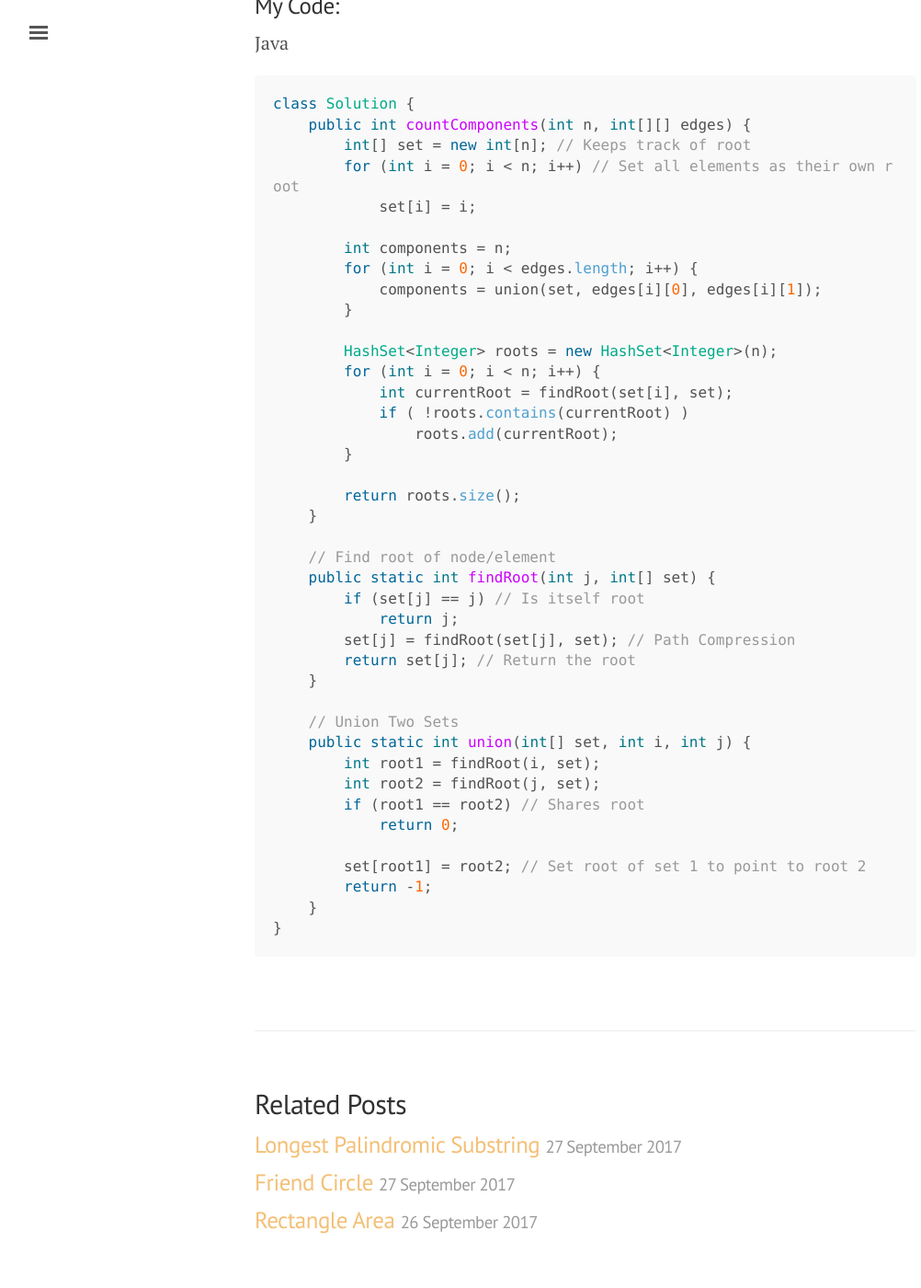
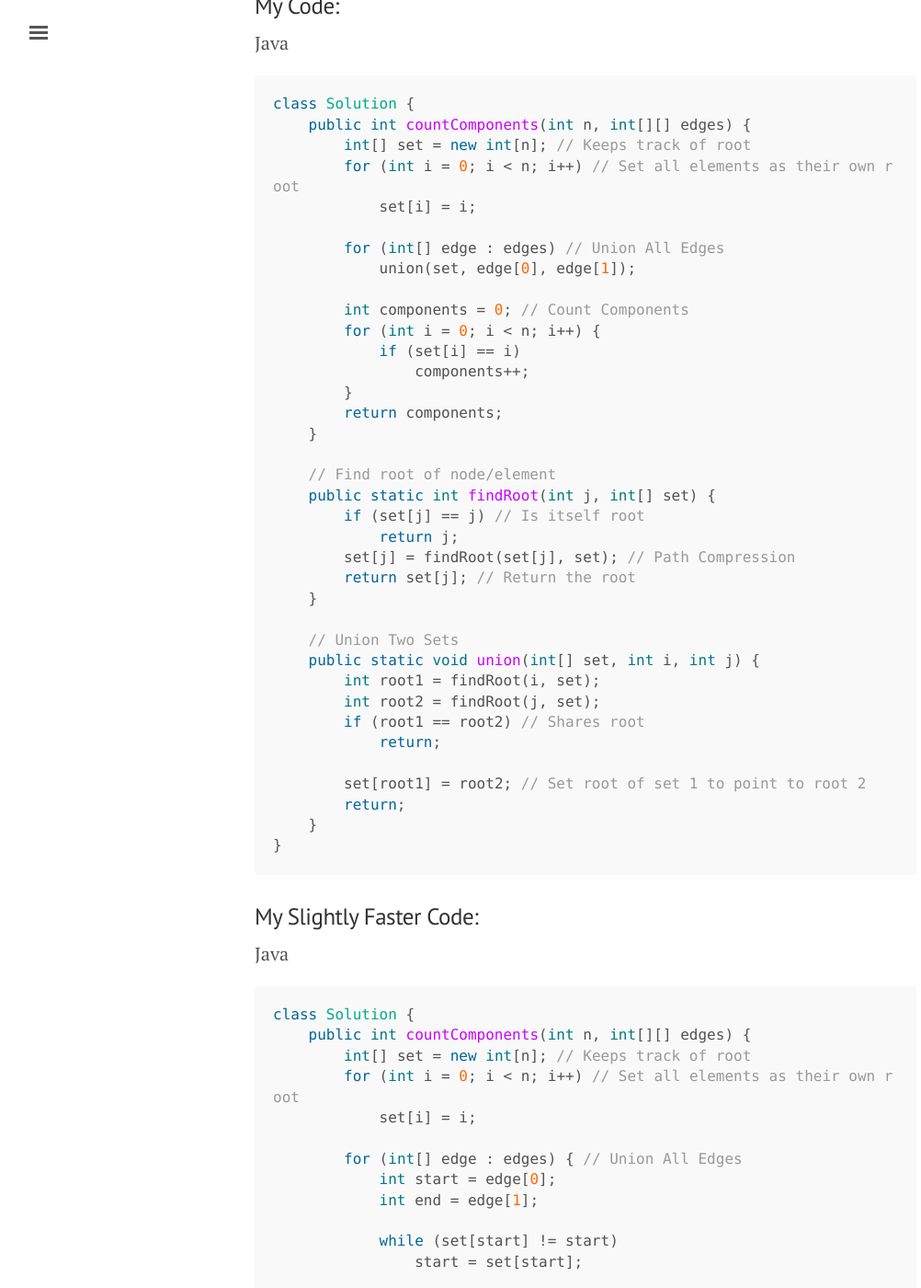
Before and after one commit to washifu/CodeBlog, a Jekyll site: the page built from _posts/2017-09-28-Number_of_Connected_Components_in_an_Undirected_Graph.md, in a window 1280 px wide and 1400 px high, scrolled down 1223 px. Shown: the whole window at 92% size, without its empty margins (3-1005 px from the left). Built offline with Jekyll 4.4.1, drawn with Linux system fonts in a browser that asks for light colours; comment, search, counter and statistics services are not loaded; some of the changed text lies outside the part shown.

Commit message:
Update 2017-09-28-Number_of_Connected_Components_in_an_Undirected_Graph.md

````diff
--- a/_posts/2017-09-28-Number_of_Connected_Components_in_an_Undirected_Graph.md
+++ b/_posts/2017-09-28-Number_of_Connected_Components_in_an_Undirected_Graph.md
@@ -42,19 +42,15 @@ class Solution {
         for (int i = 0; i < n; i++) // Set all elements as their own root
             set[i] = i;
 
-        int components = n;
-        for (int i = 0; i < edges.length; i++) {
-            components = union(set, edges[i][0], edges[i][1]);
+        for (int[] edge : edges) // Union All Edges
+            union(set, edge[0], edge[1]);
+
+        int components = 0; // Count Components
+        for (int i = 0; i < n; i++) {
+            if (set[i] == i)
+                components++;
         }
-
-        HashSet<Integer> roots = new HashSet<Integer>(n);
-        for (int i = 0; i < n; i++) {
-            int currentRoot = findRoot(set[i], set);
-            if ( !roots.contains(currentRoot) )
-                roots.add(currentRoot);
-        }
-
-        return roots.size();
+        return components;
     }
 
     // Find root of node/element
@@ -66,14 +62,48 @@ class Solution {
     }
 
     // Union Two Sets
-    public static int union(int[] set, int i, int j) {
+    public static void union(int[] set, int i, int j) {
         int root1 = findRoot(i, set);
         int root2 = findRoot(j, set);
         if (root1 == root2) // Shares root
-            return 0;
+            return;
 
         set[root1] = root2; // Set root of set 1 to point to root 2
-        return -1;
+        return;
     }
 }
 ```
+
+### My Slightly Faster Code:
+Java
+```java
+class Solution {
+    public int countComponents(int n, int[][] edges) {
+        int[] set = new int[n]; // Keeps track of root
+        for (int i = 0; i < n; i++) // Set all elements as their own root
+            set[i] = i;
+
+        for (int[] edge : edges) { // Union All Edges
+            int start = edge[0];
+            int end = edge[1];
+
+            while (set[start] != start)
+                start = set[start];
+
+            while (set[end] != end)
+                end = set[end];
+
+            if (start == end)
+                continue;
+
+            set[end] = start;
+        }
+
+        for (int i = 0; i < n; i++) { // Count Components
+            if (set[i] == i)
+                components++;
+        }
+        return components;
+    }
+}
+```
````
